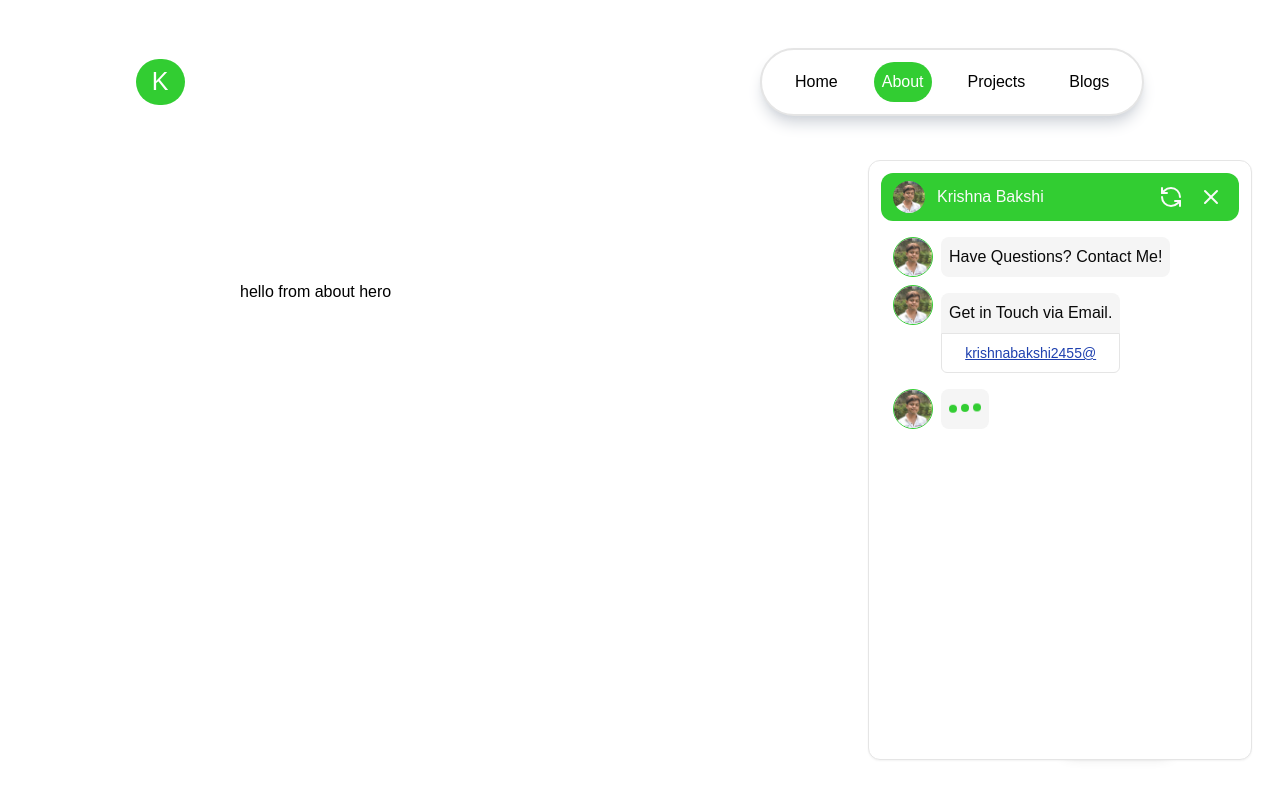
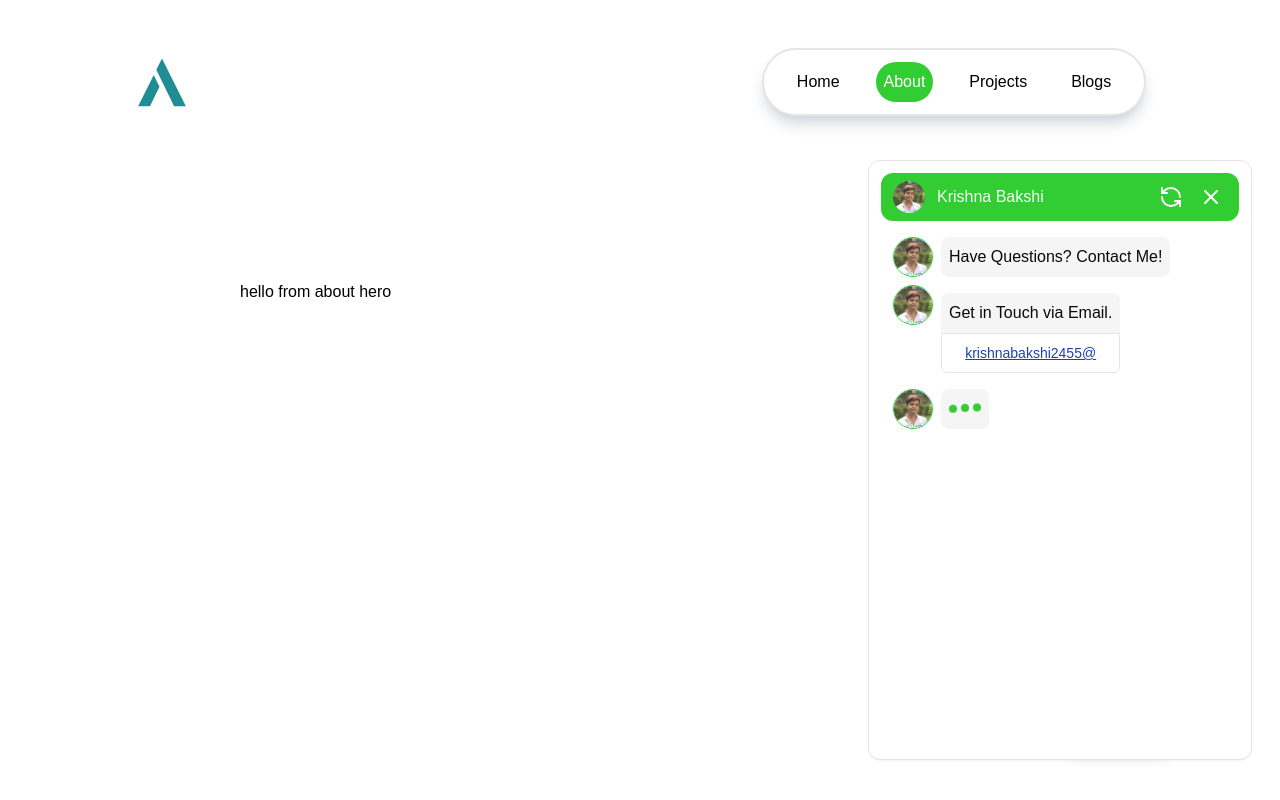
Before and after one commit to krishnabakshi2455/krishnabakshi.app, a Next.js app: page /about in a window 1280 px wide. Built offline with nearby package versions, Linux system fonts and the light colour scheme.

Commit message:
playing with framer motion

```diff
--- /dev/null
+++ b/src/animations/animationlogo/animated-logo.tsx
@@ -0,0 +1,40 @@
+import { AnimatePresence, Variants, motion } from "framer-motion";
+
+export default function AnimatedLogo() {
+    const iconVariant: Variants = {
+        hidden: {
+            pathLength: 0,
+            fill: "rgba(0, 0, 0, 0)",
+        },
+        visible: {
+            pathLength: 1,
+            // Set fill as per your theme
+            fill: "#1f8d93",
+        },
+    };
+    console.log(iconVariant);
+
+
+    return (
+        <AnimatePresence>
+            <motion.svg
+                viewBox="0 0 450 450"
+                xmlns="http://www.w3.org/2000/svg"
+                className="h-full w-full fill-accent stroke-accent"
+            >
+                <motion.path
+                    d="M321.955 420L179.465 127.143L224.998 36.1755L416.91 420H321.955ZM204.867 263.253L128.055 420H33.0897L158.769 168.608L204.867 263.253Z"
+                    strokeWidth="15"
+                    variants={iconVariant}
+                    initial="hidden"
+                    animate="visible"
+                    transition={{
+                        default: { duration: 3, ease: "easeInOut" },
+                        fill: { duration: 3, ease: [1, 0, 0.8, 1] },
+                    }}
+                />
+
+            </motion.svg>
+        </AnimatePresence>
+    );
+}
--- a/src/components/layout/Header.tsx
+++ b/src/components/layout/Header.tsx
@@ -3,6 +3,7 @@ import { useState, useEffect, useRef } from 'react';
 import Link from "./custom-link";
 import { usePathname } from "next/navigation";
 import MobileNav from './mobile-nav';
+import AnimatedLogo from "@/animations/animationlogo/animated-logo";
 
 const Header: React.FC = () => {
     const pathname = usePathname();
@@ -43,6 +44,8 @@ const Header: React.FC = () => {
         };
     }, []);
 
+    console.log(isVisible);
+
 
 
     return (
@@ -71,25 +74,18 @@ const Header: React.FC = () => {
              ">
 
                 {/* Logo Section */}
-                <div
-                    className={`
-                text-white
-                text-[25px]
-                bg-[#32CD32]
-                px-4
-                py-1
-                rounded-full
-                hover:scale-125
-                ease-in-out
-                duration-3000
-                cursor-pointer
-                hover:animate-bounce
-                hover:duration-1000
 
-                ${isVisible ? 'animate-in slide-in-from-left duration-700' :''}
-                    `} ref={ref}>
-                    K
-                </div>
+                <Link
+                    href="/"
+                    className="drop-shadow-teralight flex items-center justify-center"
+                    aria-label="Return to home page"
+                >
+                    <div className="relative h-12 w-12 sm:h-14 sm:w-14" >
+                        <AnimatedLogo/>
+                    </div>
+                </Link>
+
+
 
                 {/* Header Links Section */}
                 <div
@@ -117,8 +113,6 @@ const Header: React.FC = () => {
                  kb1:bg-[#32CD32]
                  kb1:shadow-lg
                  kb1:rounded-full
-
-                 ${isVisible ? 'animate-in slide-in-from-top duration-700' :''}
                 `}
 
                 >
```
Also changed, not shown: package.json (line endings or trailing spaces), 1 other file (tests, documents, lock files or other folders).
